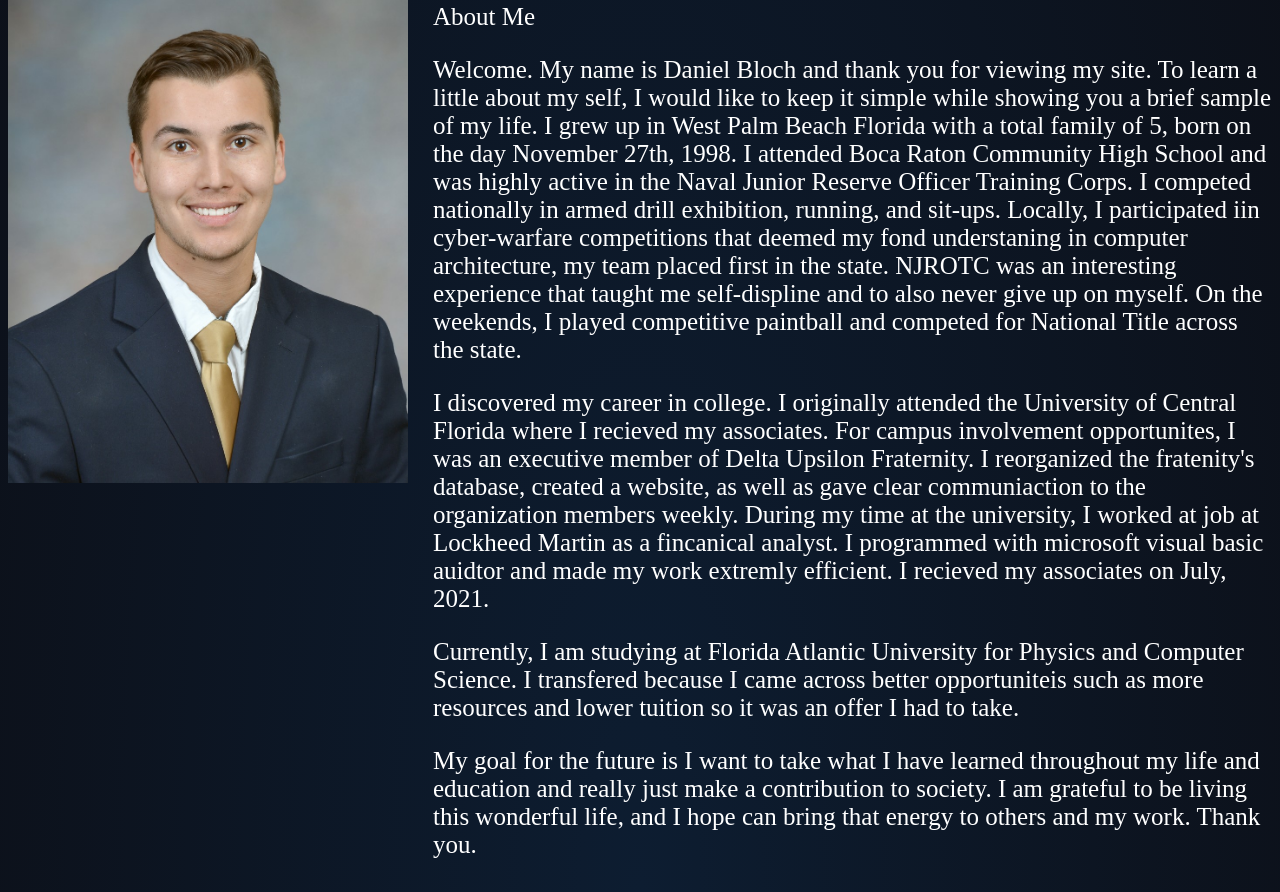
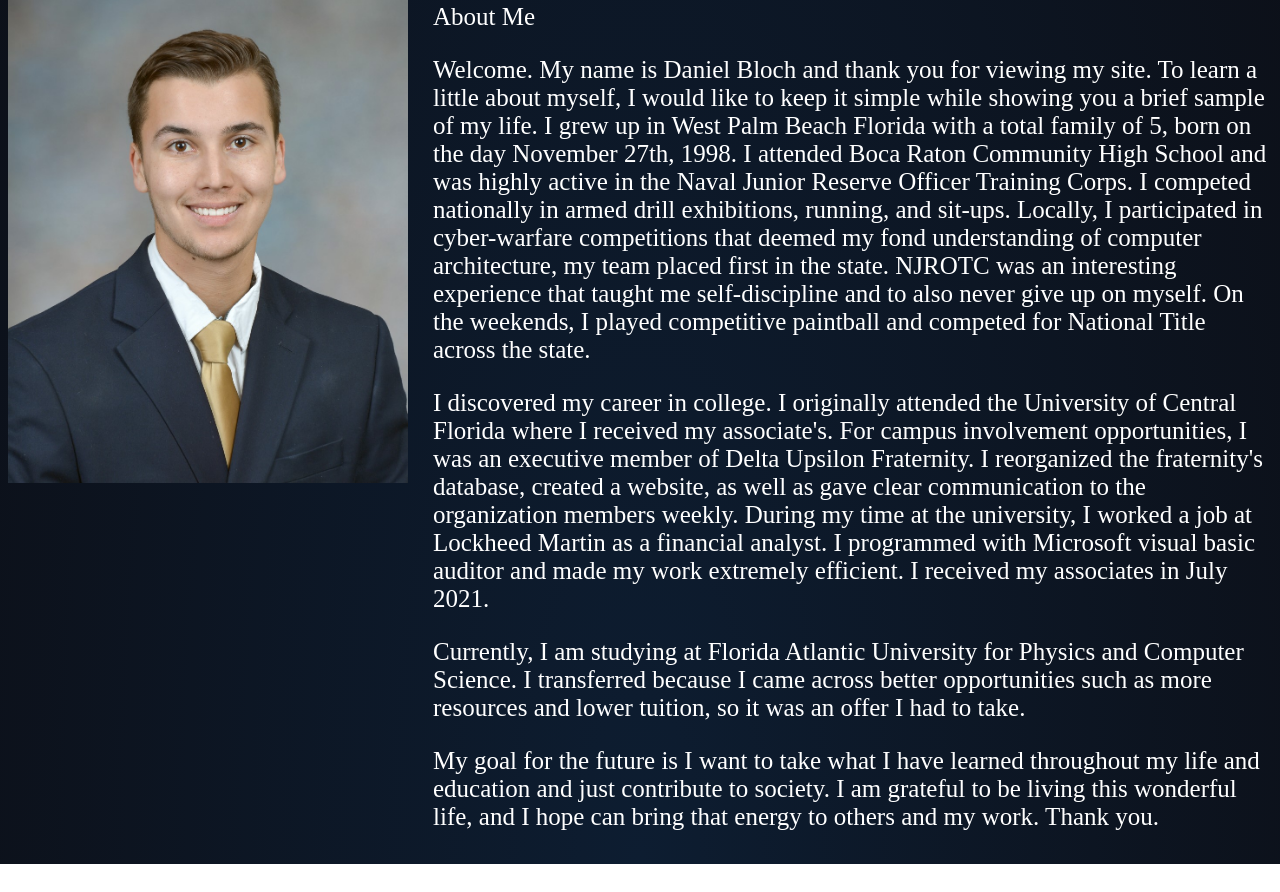
Before and after one commit to danbloch98/Daniel-Bloch, a plain HTML site: page index.html in a window 1280 px wide. Shown: the part 926-1818 px from the top of the page. After the commit the page ends 1790 px from the top, so only its background shows below. Drawn offline with Linux system fonts and the light colour scheme.

Commit message:
Update index.html

```diff
--- a/index.html
+++ b/index.html
@@ -30,10 +30,11 @@
 
     <div class = "textGrid">
     <p>About Me</p>
-    <p>Welcome. My name is Daniel Bloch and thank you for viewing my site. To learn a little about my self, I would like to keep it simple while showing you a brief sample of my life. I grew up in West Palm Beach Florida with a total family of 5, born on the day November 27th, 1998. I attended Boca Raton Community High School and was highly active in the Naval Junior Reserve Officer Training Corps. I competed nationally in armed drill exhibition, running, and sit-ups. Locally, I participated iin cyber-warfare competitions that deemed my fond understaning in computer architecture, my team placed first in the state. NJROTC was an interesting experience that taught me self-displine and to also never give up on myself. On the weekends, I played competitive paintball and competed for National Title across the state. </p>
-    <p>I discovered my career in college. I originally attended the University of Central Florida where I recieved my associates. For campus involvement opportunites, I was an executive member of Delta Upsilon Fraternity. I reorganized the fratenity's database, created a website, as well as gave clear communiaction to the organization members weekly. During my time at the university, I worked at job at Lockheed Martin as a fincanical analyst. I programmed with microsoft visual basic auidtor and made my work extremly efficient. I recieved my associates on July, 2021. </p>
-    <p>Currently, I am studying at Florida Atlantic University for Physics and Computer Science. I transfered because I came across better opportuniteis such as more resources and lower tuition so it was an offer I had to take.</p>
-    <p>My goal for the future is I want to take what I have learned throughout my life and education and really just make a contribution to society. I am grateful to be living this wonderful life, and I hope can bring that energy to others and my work. Thank you.</p>
+    <p>Welcome. My name is Daniel Bloch and thank you for viewing my site. To learn a little about myself, I would like to keep it simple while showing you a brief sample of my life. I grew up in West Palm Beach Florida with a total family of 5, born on the day November 27th, 1998. I attended Boca Raton Community High School and was highly active in the Naval Junior Reserve Officer Training Corps. I competed nationally in armed drill exhibitions, running, and sit-ups. Locally, I participated in cyber-warfare competitions that deemed my fond understanding of computer architecture, my team placed first in the state. NJROTC was an interesting experience that taught me self-discipline and to also never give up on myself. On the weekends, I played competitive paintball and competed for National Title across the state. </p>
+    <p>I discovered my career in college. I originally attended the University of Central Florida where I received my associate's. For campus involvement opportunities, I was an executive member of Delta Upsilon Fraternity. I reorganized the fraternity's database, created a website, as well as gave clear communication to the organization members weekly. During my time at the university, I worked a job at Lockheed Martin as a financial analyst. I programmed with Microsoft visual basic auditor and made my work extremely efficient. I received my associates in July 2021.</p>
+    <p>Currently, I am studying at Florida Atlantic University for Physics and Computer Science. I transferred because I came across better opportunities such as more resources and lower tuition, so it was an offer I had to take.</p>
+    <p>My goal for the future is I want to take what I have learned throughout my life and education and just contribute to society. I am grateful to be living this wonderful life, and I hope can bring that energy to others and my work. Thank you.
+</p>
     </div>
 
 
```
